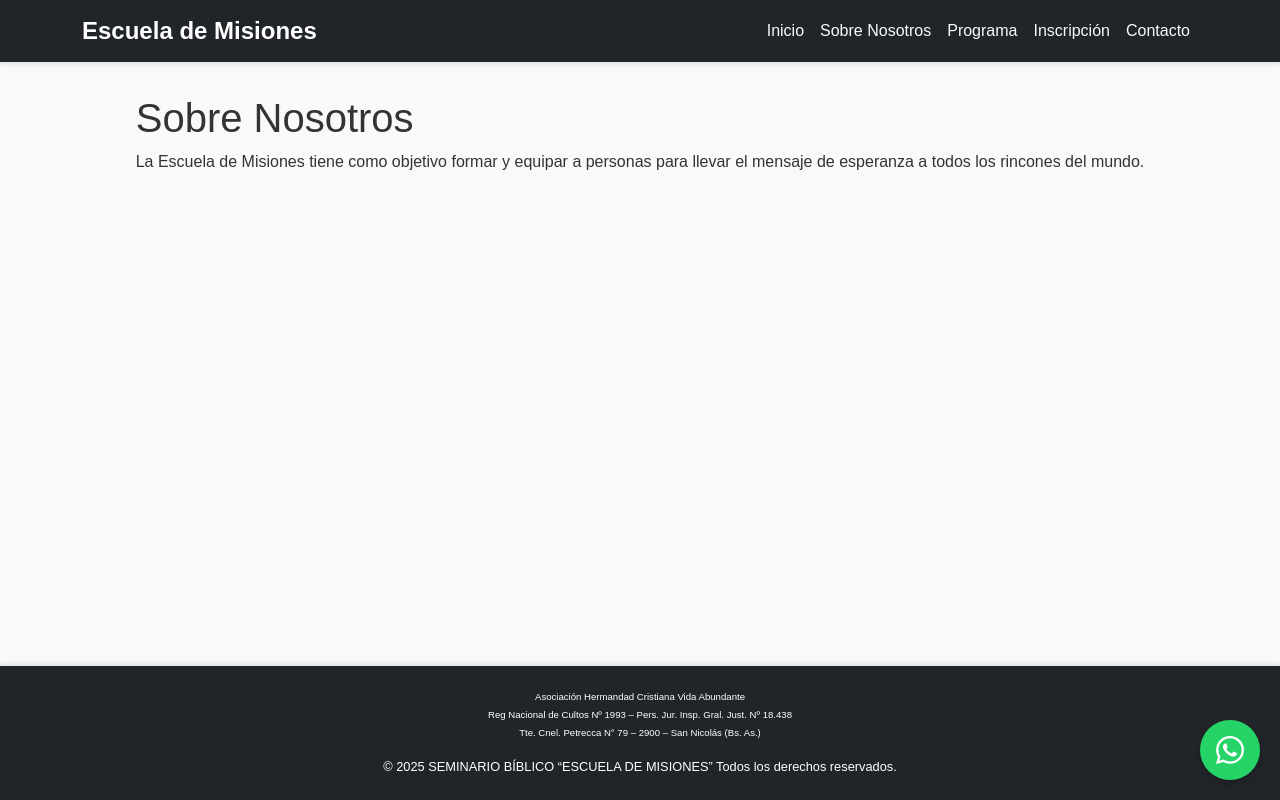
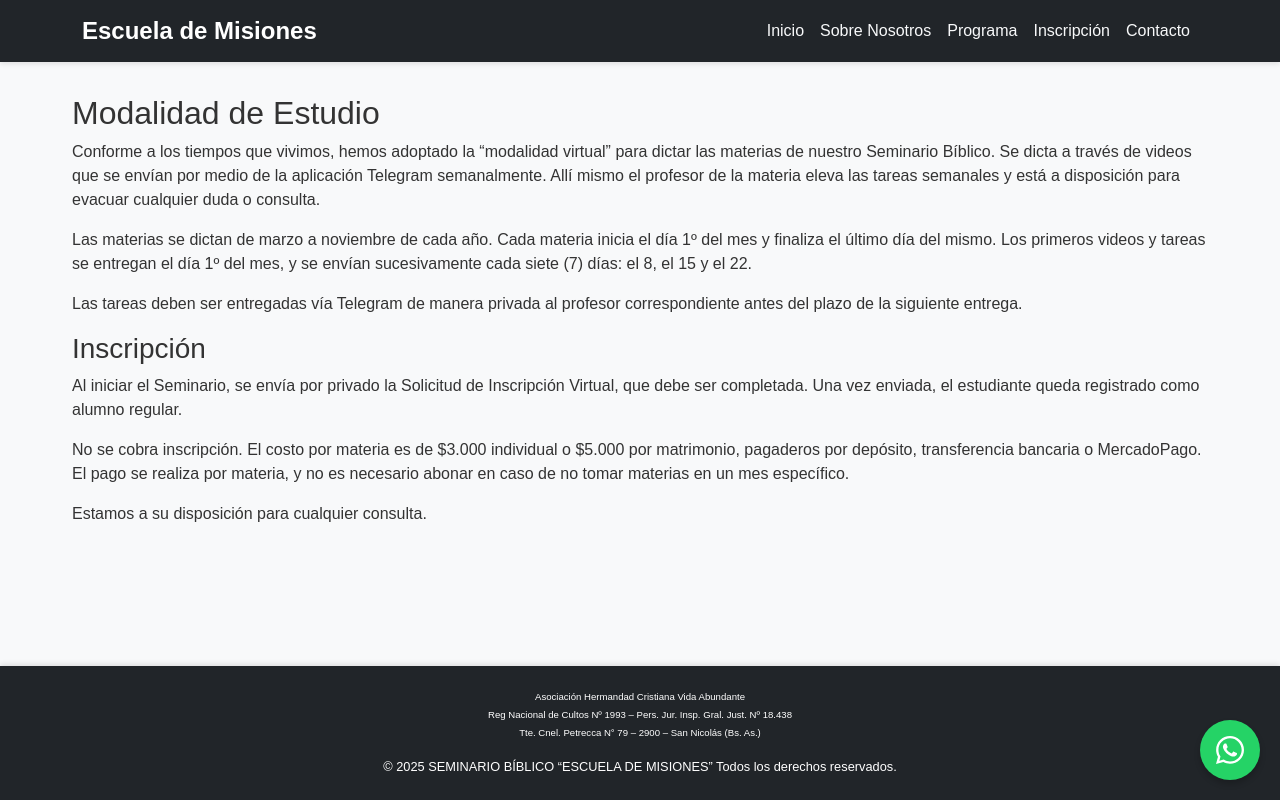
Before and after one commit to GerCenturion/escuela-de-misiones, a React (Vite) app: page / in a window 1280 px wide. Built offline with nearby package versions, Linux system fonts and the light colour scheme.

Commit message:
Modalidad de estudio

```diff
--- a/src/pages/Home.jsx
+++ b/src/pages/Home.jsx
@@ -3,11 +3,37 @@ import React from "react";
 const About = () => {
   return (
     <section>
-      <h1>Sobre Nosotros</h1>
+      <h2>Modalidad de Estudio</h2>
       <p>
-        La Escuela de Misiones tiene como objetivo formar y equipar a personas
-        para llevar el mensaje de esperanza a todos los rincones del mundo.
+        Conforme a los tiempos que vivimos, hemos adoptado la “modalidad
+        virtual” para dictar las materias de nuestro Seminario Bíblico. Se dicta
+        a través de videos que se envían por medio de la aplicación Telegram
+        semanalmente. Allí mismo el profesor de la materia eleva las tareas
+        semanales y está a disposición para evacuar cualquier duda o consulta.
       </p>
+      <p>
+        Las materias se dictan de marzo a noviembre de cada año. Cada materia
+        inicia el día 1º del mes y finaliza el último día del mismo. Los
+        primeros videos y tareas se entregan el día 1º del mes, y se envían
+        sucesivamente cada siete (7) días: el 8, el 15 y el 22.
+      </p>
+      <p>
+        Las tareas deben ser entregadas vía Telegram de manera privada al
+        profesor correspondiente antes del plazo de la siguiente entrega.
+      </p>
+      <h3>Inscripción</h3>
+      <p>
+        Al iniciar el Seminario, se envía por privado la Solicitud de
+        Inscripción Virtual, que debe ser completada. Una vez enviada, el
+        estudiante queda registrado como alumno regular.
+      </p>
+      <p>
+        No se cobra inscripción. El costo por materia es de $3.000 individual o
+        $5.000 por matrimonio, pagaderos por depósito, transferencia bancaria o
+        MercadoPago. El pago se realiza por materia, y no es necesario abonar en
+        caso de no tomar materias en un mes específico.
+      </p>
+      <p>Estamos a su disposición para cualquier consulta.</p>
     </section>
   );
 };
```
